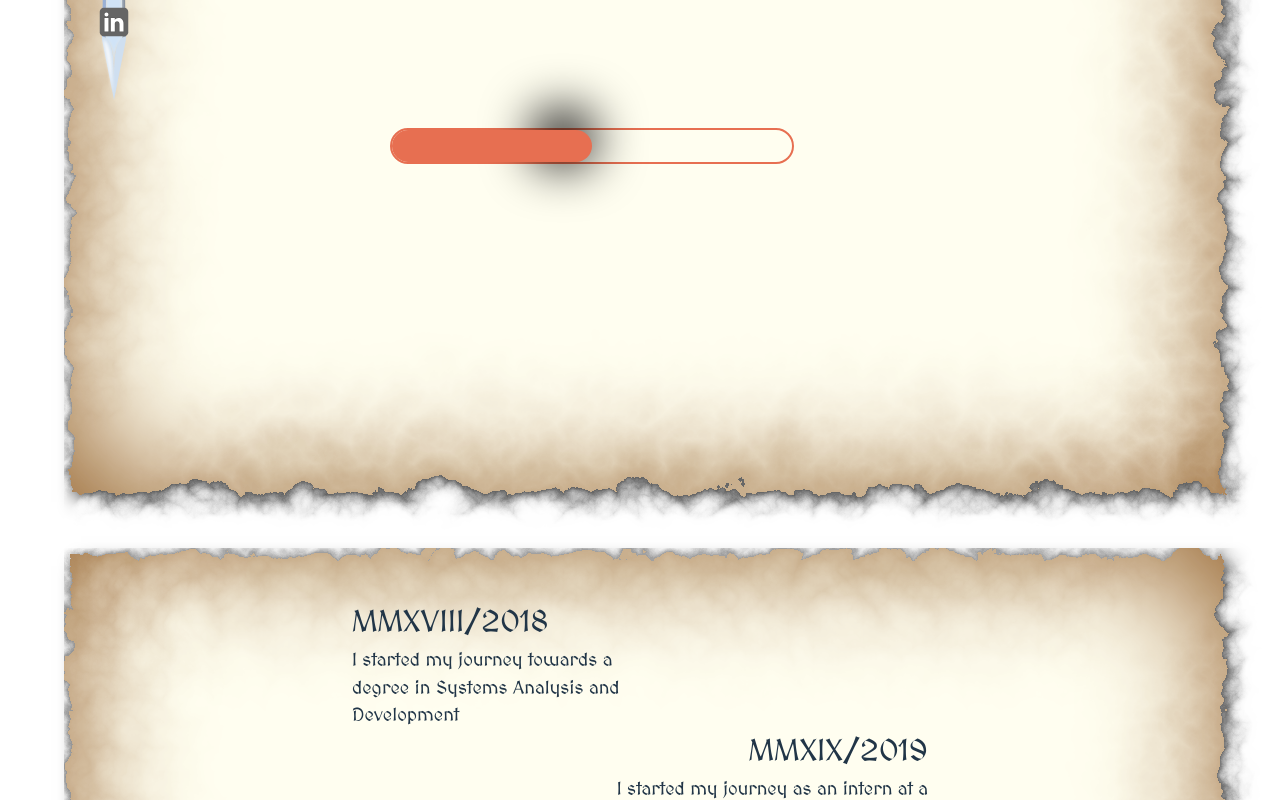
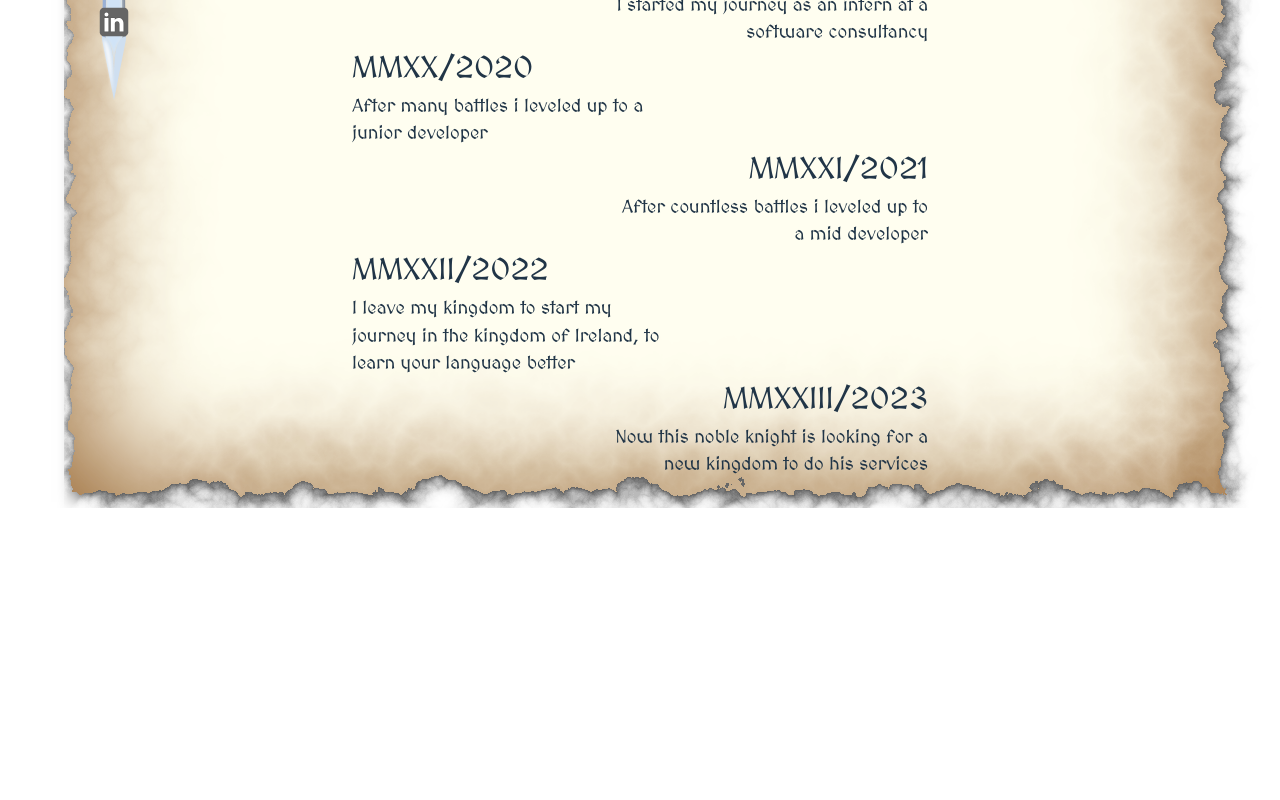
Before and after one commit to diagom/about-me, a React (Vite) app: page / in a window 1280 px wide. Shown: the part 1060-1860 px from the top of the page. After the commit the page ends 1568 px from the top, so only its background shows below. Built offline with nearby package versions, Linux system fonts and the light colour scheme.

Commit message:
hide not finished task

```diff
--- a/src/App.tsx
+++ b/src/App.tsx
@@ -15,9 +15,6 @@ const App = () => (
     </style.aboutMeHeader>
     <style.aboutMainContainer>
       <style.aboutMeSection>
-        <MySkills />
-      </style.aboutMeSection>
-      <style.aboutMeSection>
         <TimeLine />
       </style.aboutMeSection>
     </style.aboutMainContainer>
```
